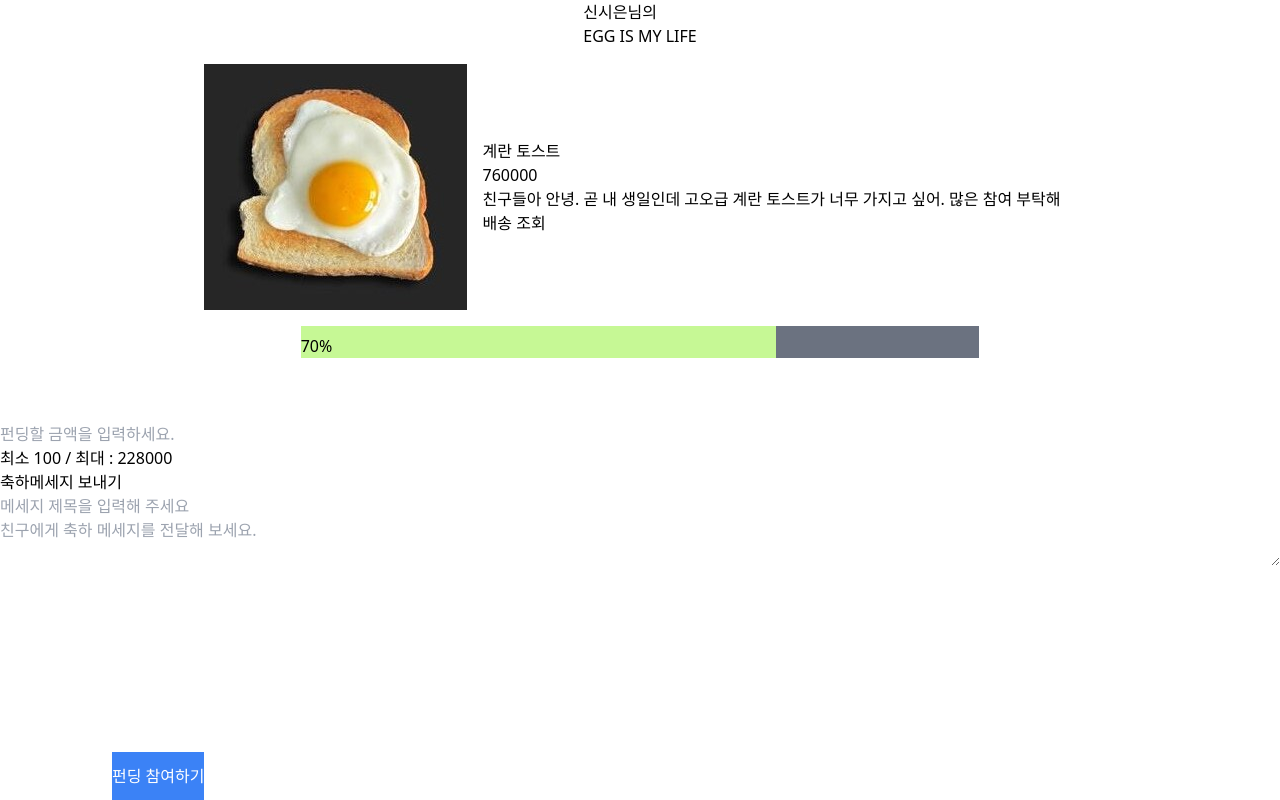
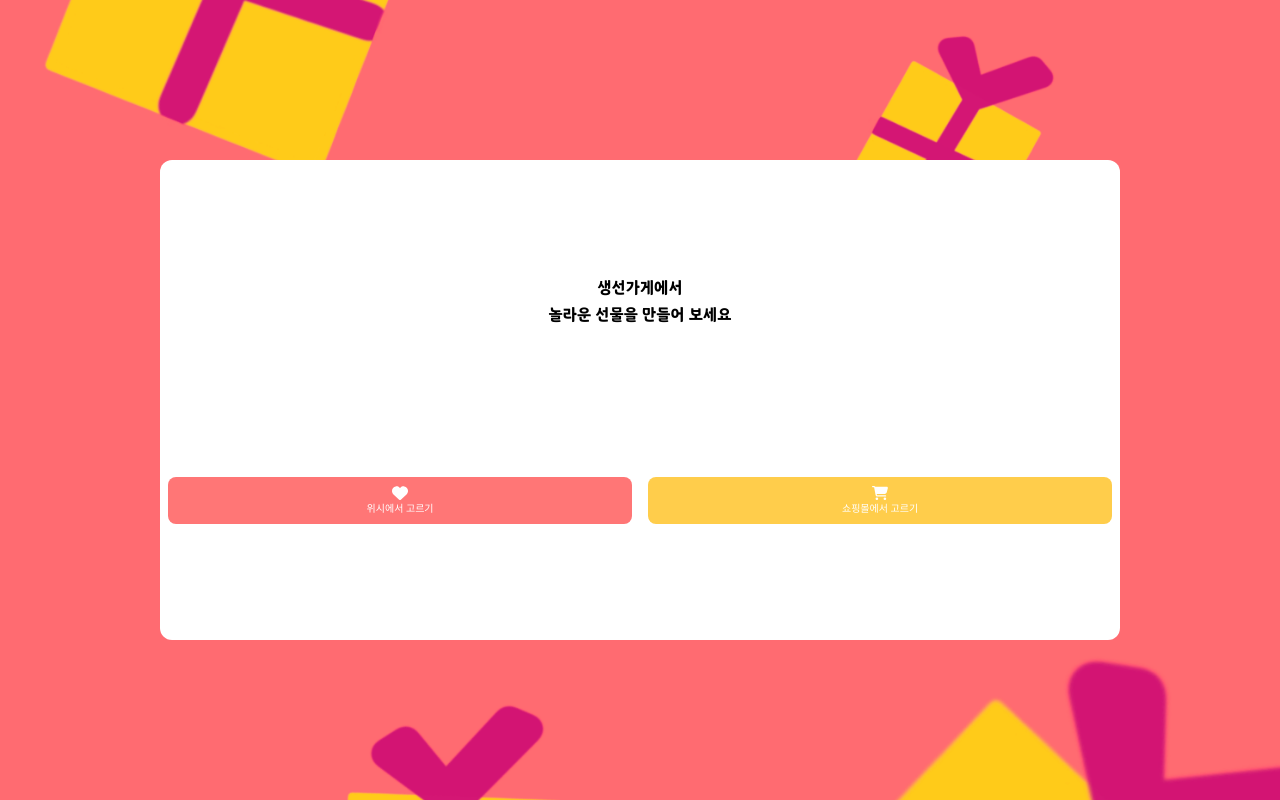
Before and after one commit to sun-mart-egg/funding-gift, a React (Vite) app in the folder FE/: page / in a window 1280 px wide. Built offline with nearby package versions, Linux system fonts and the light colour scheme.

Commit message:
[FE][Design] #S10P22D201-153 #done 펀딩 만들기 메인 디자인 완료

```diff
--- a/FE/src/App.jsx
+++ b/FE/src/App.jsx
@@ -14,13 +14,13 @@ import FriendFundingDetail from "./components/Funding/pages/FriendFundingDetail.
 import ParticipatePage from "./components/Funding/pages/ParticipatePage.jsx";
 import Paypage from "./components/Funding/pages/Paypage.jsx";
 
-
 function App() {
   return (
     <>
       <BrowserRouter>
         <Routes>
-          <Route path="/" element={<ParticipatePage />} />
+          <Route path="/" element={<MakeFundingMain />} />
+          <Route path="/participate" element={<ParticipatePage />} />
           <Route path="/pay" element={<Paypage />} />
           <Route path="/product" element={<Product />} />
           <Route path="/product/:productId" element={<ProductDetail />} />
--- a/FE/src/components/Funding/pages/MakeFundingMain.jsx
+++ b/FE/src/components/Funding/pages/MakeFundingMain.jsx
@@ -1,22 +1,47 @@
 import { FaHeart } from "react-icons/fa6";
 import { FaCartShopping } from "react-icons/fa6";
 
-
-function MakeFundingMain(){
+function MakeFundingMain() {
   return (
-        <div className="bg-cusColor3 h-screen flex justify-center items-center">
-            <div id="makeCard" className="w-2/3 h-3/5 rounded-xl bg-white p-4 flex flex-col justify-around">
-                <div id="titleSection" className="text-center mb-8">
+    <div
+      className="flex h-screen items-center justify-center"
+      style={{
+        backgroundImage: "url('/public/imgs/background.PNG')",
+        backgroundSize: "cover",
+        backgroundPosition: "center",
+      }}
+    >
+      <div
+        id="makeCard"
+        className="flex h-3/5 w-[75%] flex-col justify-evenly rounded-xl bg-white "
+      >
+        <div
+          id="titleSection"
+          className="mb-8 text-center font-cusFont5 text-[18px]"
+        >
           <p>생선가게에서 </p>
           <p>놀라운 선물을 만들어 보세요</p>
         </div>
-                <div id="buttonSection" className="flex justify-around w-full">
-                    <button style={{flexBasis: '40%'}} className="bg-cusColor3 rounded-lg"> <FaHeart/> 위시에서 선물 만들기</button>
-                    <button style={{flexBasis: '40%'}} className="bg-cusColor4 rounded-lg"> <FaCartShopping/>쇼핑몰에서 선물 만들기</button>
+        <div id="buttonSection" className="flex w-full justify-around">
+          <button
+            style={{ flexBasis: "50%" }}
+            className="mx-2 flex flex-col items-center justify-center rounded-lg bg-cusColor3 p-1 py-2 text-white"
+          >
+            <FaHeart />
+            <p className="text-[10px]">위시에서 고르기</p>
+          </button>
+          <button
+            style={{ flexBasis: "50%" }}
+            className=" mx-2 flex flex-col  items-center justify-center rounded-lg bg-cusColor4 text-white"
+          >
+            {" "}
+            <FaCartShopping />
+            <p className="text-[10px]">쇼핑몰에서 고르기</p>
+          </button>
         </div>
       </div>
     </div>
   );
 }
 
-export default MakeFundingMain
+export default MakeFundingMain;
```
Also changed, not shown: FE/public/imgs/background.PNG (added). Lines whose indentation alone changed are shown as unchanged.
